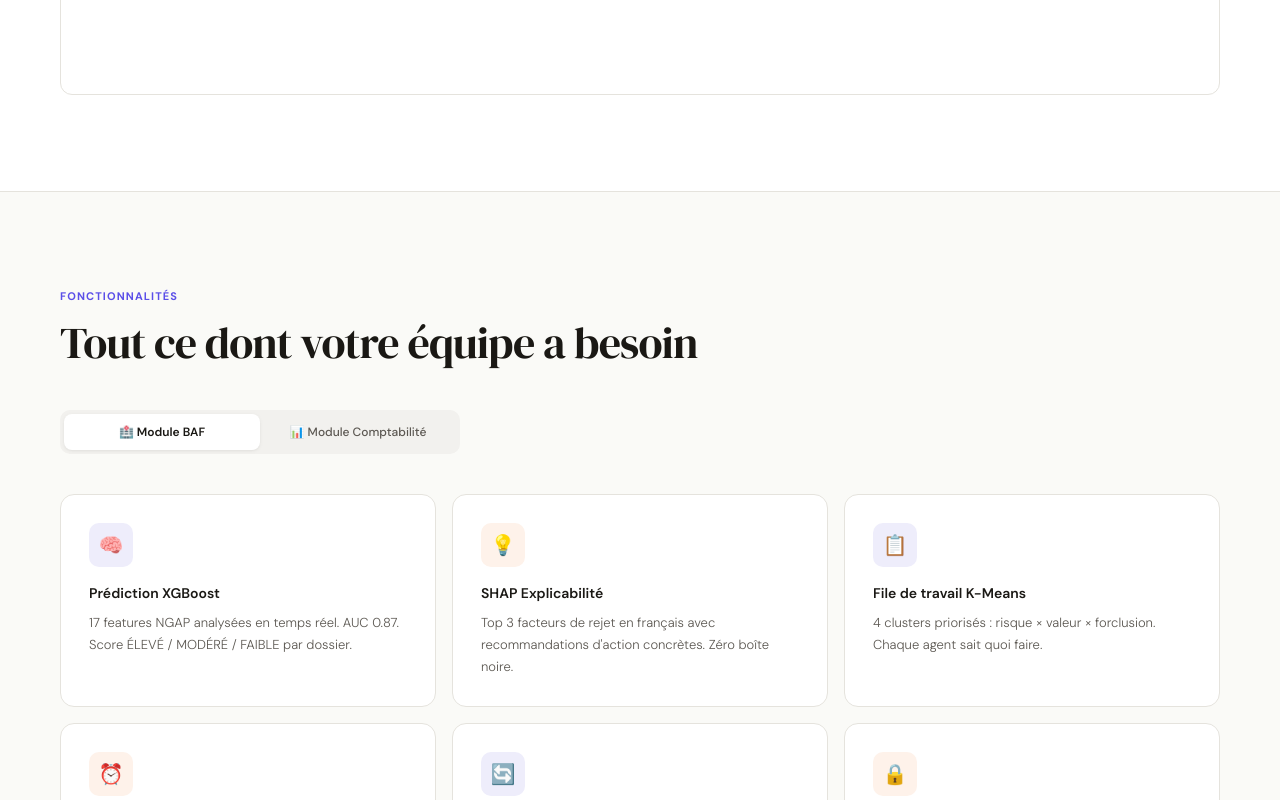
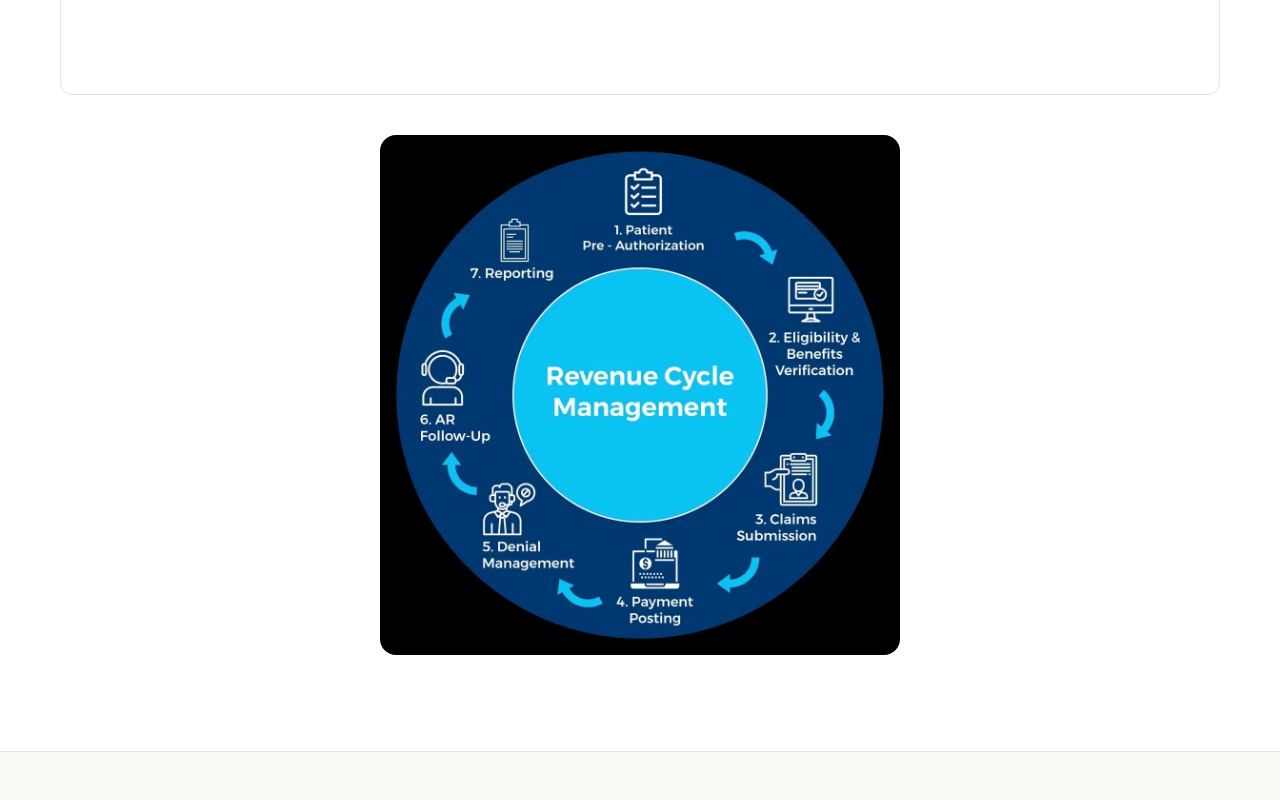
Before and after one commit to semsilimohamed/rcm-saas-platform, a Next.js app in the folder frontend/: page / in a window 1280 px wide. Shown: the part 2740-3540 px from the top of the page. Built offline with nearby package versions, Linux system fonts and the light colour scheme.

Commit message:
fix: landing page - RCM cycle image added, NextImage import, closing div fixed, all JSX errors resolved

```diff
--- a/frontend/app/page.tsx
+++ b/frontend/app/page.tsx
@@ -1,6 +1,7 @@
 "use client";
 import { useEffect, useState } from "react";
 import Link from "next/link";
+import NextImage from "next/image";
 
 export default function LandingPage() {
   const [isLoggedIn, setIsLoggedIn] = useState(false);
@@ -474,7 +475,16 @@ export default function LandingPage() {
               <canvas id="chart-scatter" role="img" aria-label="Scatter plot des scores XGBoost sur 60 dossiers">Scores de risque distribués sur 60 dossiers.</canvas>
             </div>
           </div>
-
+          {/* RCM CYCLE IMAGE */}
+          <div style={{ display: "flex", justifyContent: "center", marginTop: 40 }}>
+            <NextImage
+              src="/rcm-cycle.png"
+              alt="Cycle RCM — 7 étapes BAF Maroc"
+              width={520}
+              height={520}
+              style={{ width: "100%", maxWidth: 520, height: "auto", borderRadius: 16 }}
+            />
+          </div>
           <script src="https://cdnjs.cloudflare.com/ajax/libs/Chart.js/4.4.1/chart.umd.js" async />
           <script dangerouslySetInnerHTML={{ __html: `            (function() {
               function initCharts() {
@@ -677,7 +687,7 @@ export default function LandingPage() {
             ].map(l => (
               <a key={l.label} href={l.href} style={{ fontSize: 12, color: "#52514D", textDecoration: "none" }}>{l.label}</a>
             ))}
-
+            no
           </div>
         </div>
       </footer>
```
Also changed, not shown: frontend/public/rcm-cycle.png (added).
